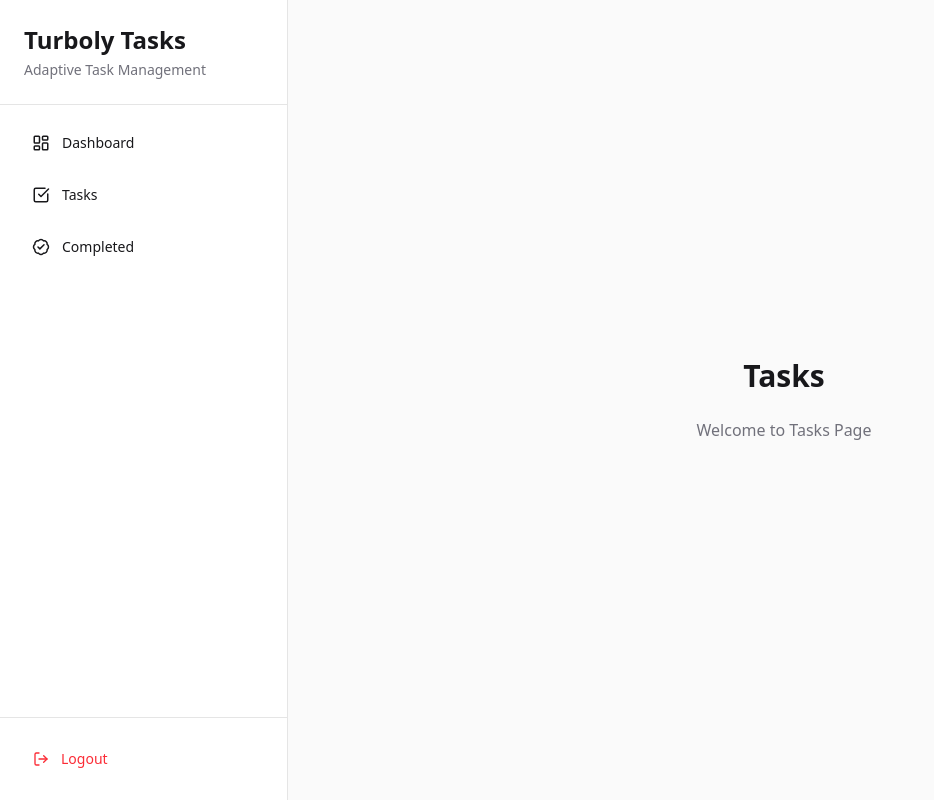
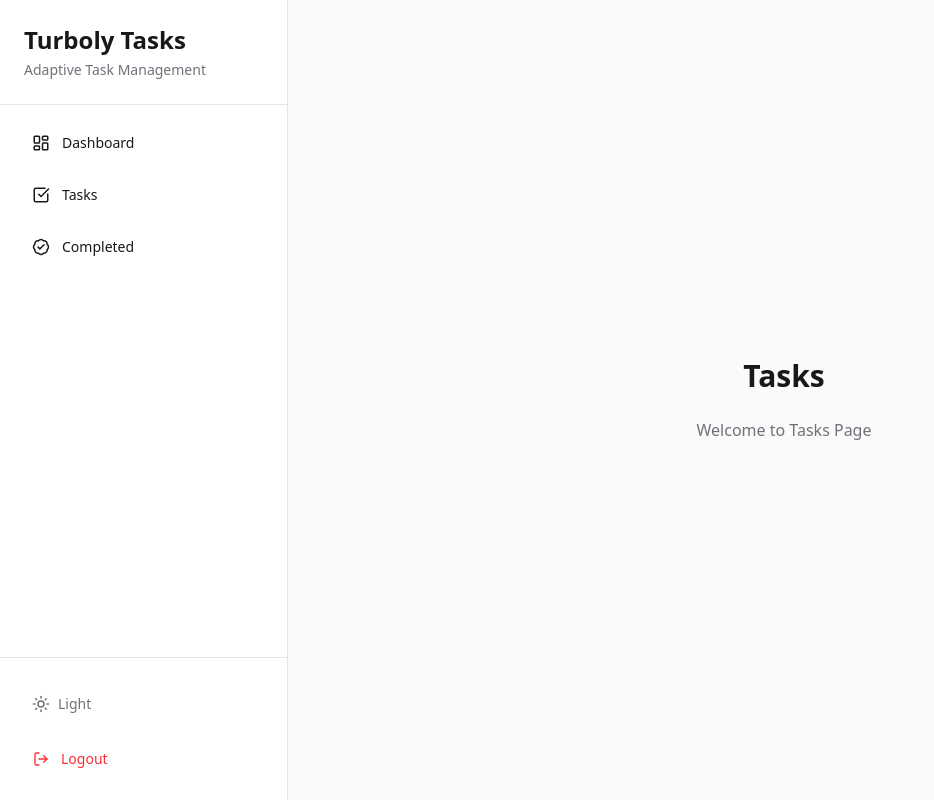
Before and after one commit to kelvintryanto/Adaptive-Task-Management-Web-Application, a Next.js app: page /tasks in a window 1280 px wide. Shown: the whole page, without its empty margins (0-934 px from the left). Built offline with nearby package versions, Linux system fonts and the light colour scheme.

Commit message:
feat:dark and light theme in menu sidebar for desktop

```diff
--- a/components/ToggleTheme.tsx
+++ b/components/ToggleTheme.tsx
@@ -28,7 +28,7 @@ export function ThemeToggle({ withText = false }: ThemeToggleProps) {
   return (
     <button
       onClick={() => setTheme(currentTheme === "dark" ? "light" : "dark")}
-      className="cursor-pointer py-2 rounded-full"
+      className="cursor-pointer py-2 rounded-full w-full"
       tabIndex={-1}
     >
       {currentTheme === "dark" ? (
--- a/components/navigation/desktop-sidebar.tsx
+++ b/components/navigation/desktop-sidebar.tsx
@@ -6,6 +6,7 @@ import { LayoutDashboard, CheckSquare, BadgeCheck, LogOut } from "lucide-react";
 
 import { signOut } from "next-auth/react";
 import { Button } from "../ui/button";
+import { ThemeToggle } from "../ToggleTheme";
 
 const menus = [
   {
@@ -56,6 +57,10 @@ export function DesktopSidebar() {
 
       {/* FOOTER */}
       <div className="p-4 border-t dark:border-zinc-800">
+        <div className="flex w-full justify-start rounded-xl gap-3 px-4 py-3 text-sm font-medium hover:bg-zinc-100 dark:hover:bg-zinc-900 text-zinc-500 transition">
+          <ThemeToggle withText />
+        </div>
+
         <Button
           onClick={() =>
             signOut({
```
